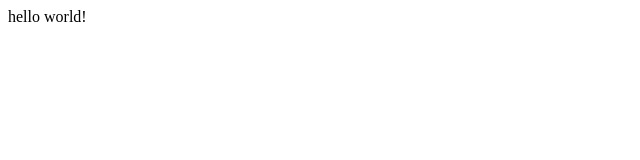
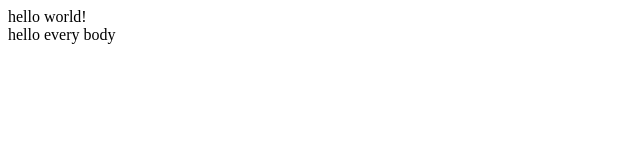
Before and after one commit to ItielMo/DemoProject3, an Angular app: page / in a window 1280 px wide. Shown: the top 160 px of the page, without its empty margins (0-640 px from the left). Built offline with nearby package versions, Linux system fonts and the light colour scheme.

Commit message:
Update app.component.html

```diff
--- a/src/app/app.component.html
+++ b/src/app/app.component.html
@@ -1,3 +1,4 @@
 
 <router-outlet></router-outlet>
 <div>hello world!</div>
+<div>hello every body</div>
```
